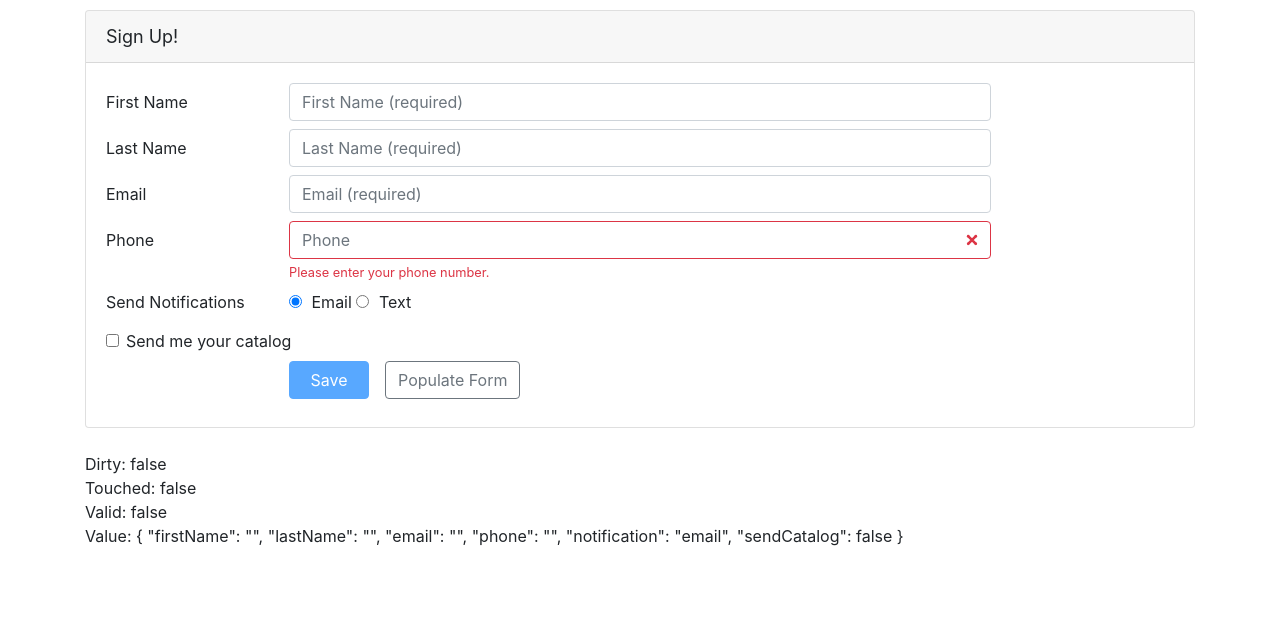
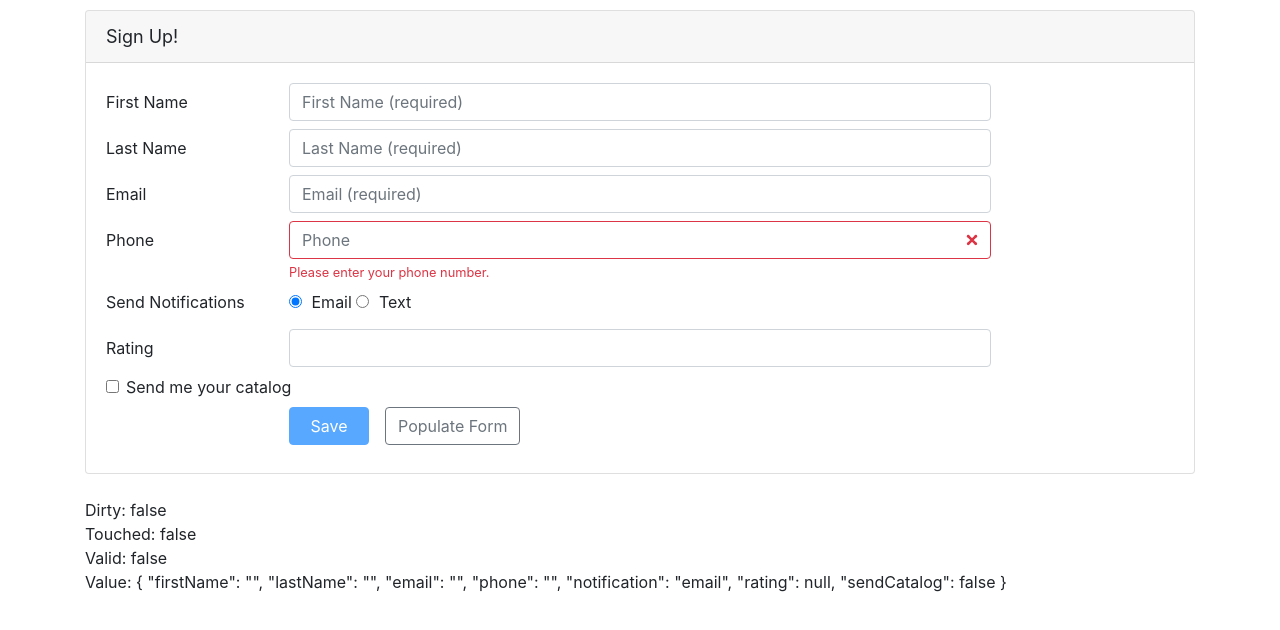
Before and after one commit to jcoz1968/AngularReactiveForms, an Angular app: page / in a window 1280 px wide. Shown: the top 630 px of the page. Built offline with nearby package versions, Linux system fonts and the light colour scheme.

Commit message:
custom validators

```diff
--- a/src/app/customers/customer.component.html
+++ b/src/app/customers/customer.component.html
@@ -110,6 +110,22 @@
         </div>
       </div>
 
+      <div class="form-group row mb-2">
+        <label class="col-md-2 col-form-label"
+               for="ratingId">Rating</label>
+        <div class="col-md-8">
+          <input class="form-control"
+                 id="ratingId"
+                 type="number"
+                 formControlName="rating"
+                 [ngClass]="{'is-invalid': (customerForm.get('rating').touched || customerForm.get('rating').dirty) && !customerForm.get('rating').valid }" />
+          <span class="invalid-feedback">
+            <span *ngIf="customerForm.get('rating').errors?.range">
+              Please rate your experience from 1 to 5.
+            </span>
+          </span>
+        </div>
+      </div>
 
       <div class="form-group row mb-2">
         <div class="col-md-8">
--- a/src/app/customers/customer.component.ts
+++ b/src/app/customers/customer.component.ts
@@ -1,7 +1,14 @@
 import { Component, OnInit } from '@angular/core';
-import { FormGroup, FormBuilder, Validators } from '@angular/forms';
+import { FormGroup, FormBuilder, Validators, AbstractControl } from '@angular/forms';
 
 import { Customer } from './customer';
+
+function ratingRange(c: AbstractControl): { [key: string]: boolean } | null {
+  if (c.value !== null && (isNaN(c.value) || c.value < 1 || c.value > 5)) {
+    return { 'range': true };
+  }
+  return null;
+}
 
 @Component({
   selector: 'app-customer',
@@ -21,6 +28,7 @@
       email: ['', [ Validators.required, Validators.email] ],
       phone: ['', [ Validators.required ] ],
       notification: 'email',
+      rating: [ null, ratingRange ],
       sendCatalog: false
     });
   }
```
